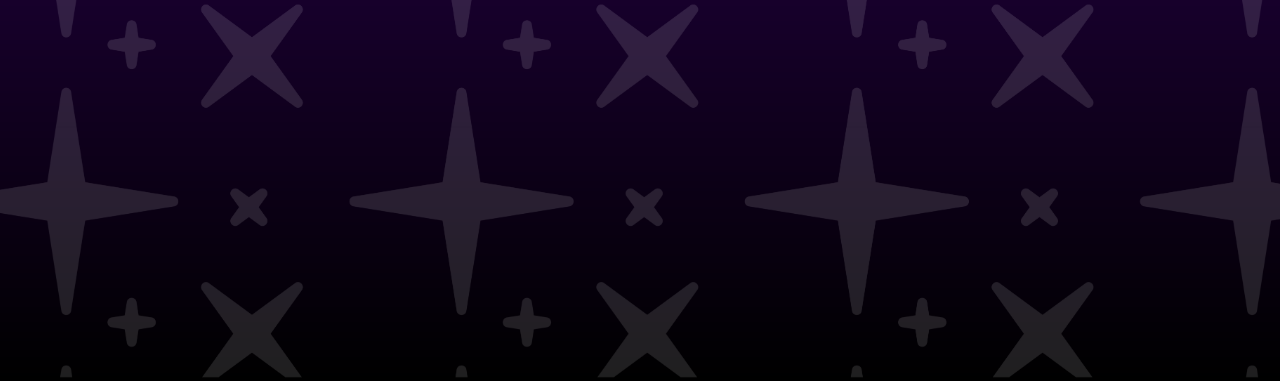
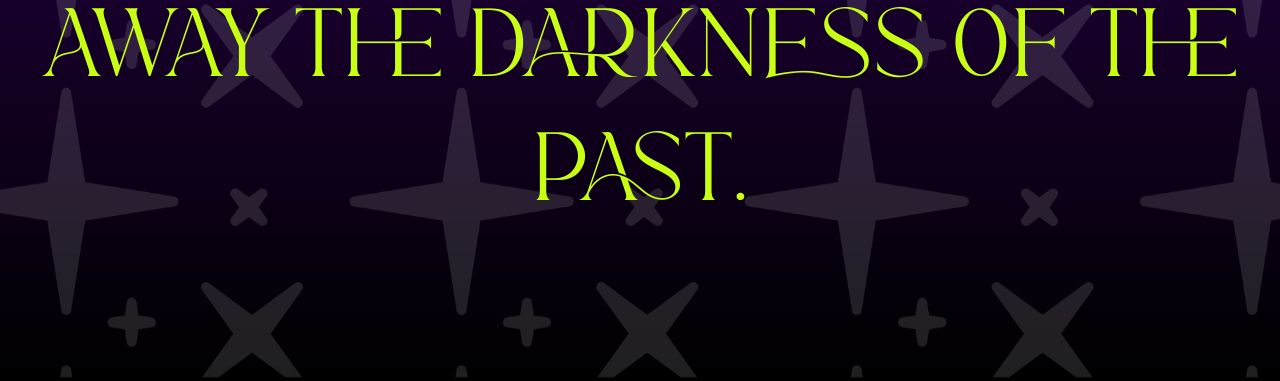
Before and after one commit to Ashtoonnn/Ashtons-World, a plain HTML site: page structure/the-game/different-windows/5/index.html in a window 1280 px wide. Shown: the part 419-800 px from the top of the page. Drawn offline with Linux system fonts and the light colour scheme.

Commit message:
Update index.html

```diff
--- a/structure/the-game/different-windows/5/index.html
+++ b/structure/the-game/different-windows/5/index.html
@@ -7,4 +7,7 @@
 
     <a href="javascript:history.back()"><button class="homepage">Go Back</button></a>
 
-    <p>Bringing an optimism for the future and sheddi
+    <p>Bringing an optimism for the future and shedding away the darkness of the past.</p>
+     <body>
+     </body>
+</html>
```
